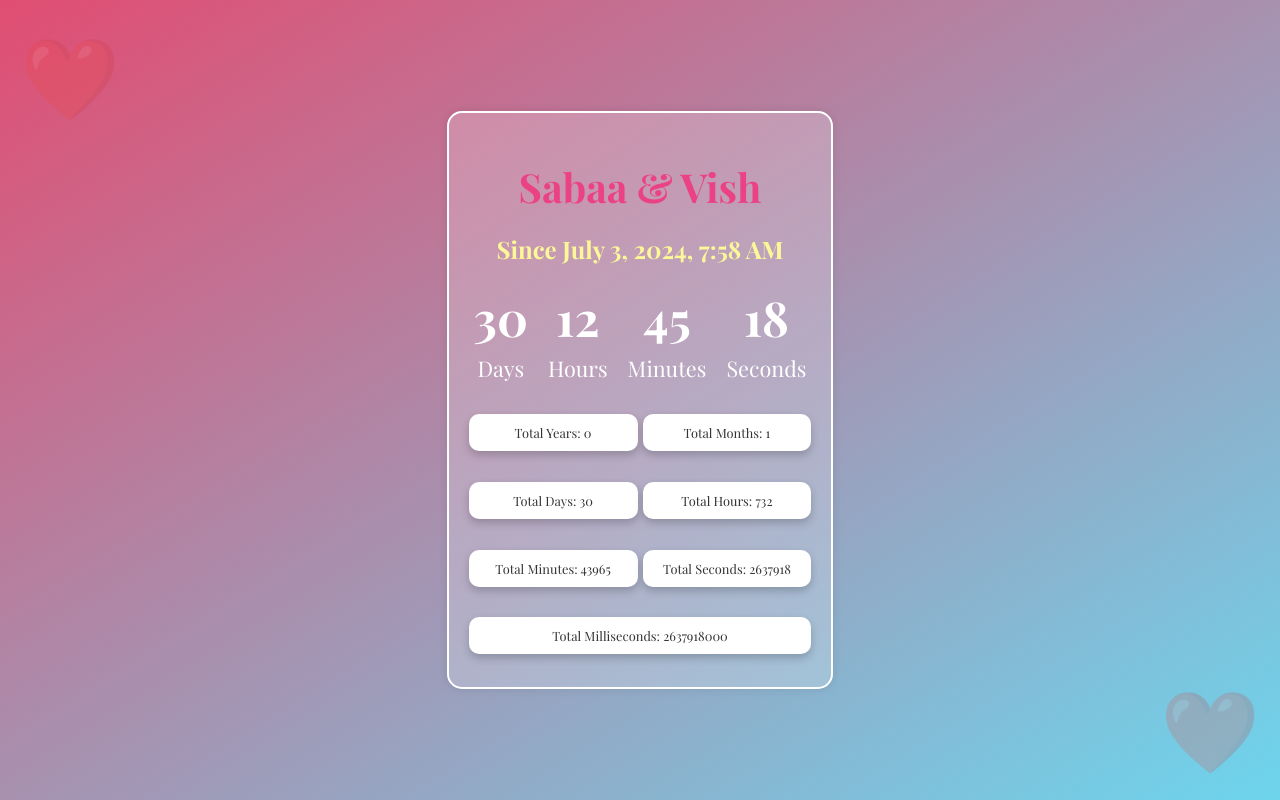
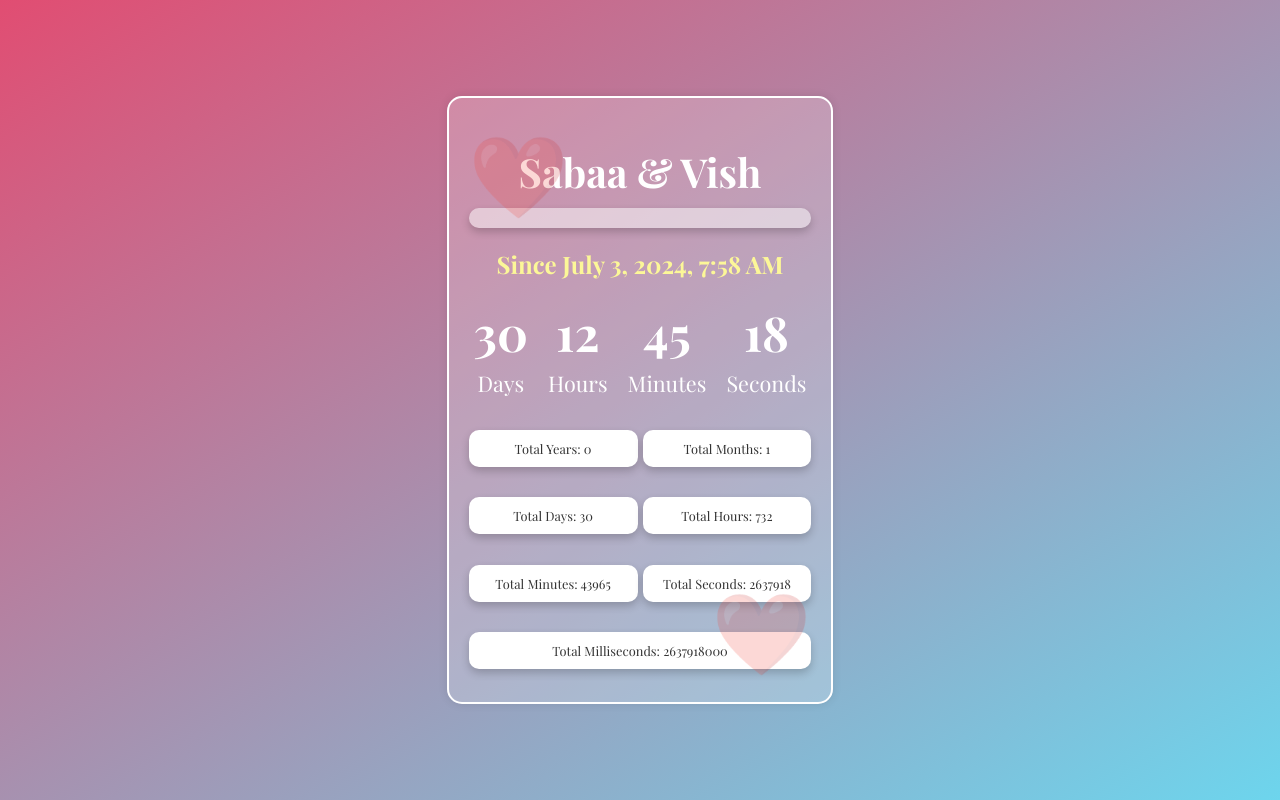
Before and after one commit to krvish21/countup, a plain HTML site: page index.html in a window 1280 px wide. Drawn offline with nearby package versions, Linux system fonts and the light colour scheme.

Commit message:
more things added

```diff
--- a/index.html
+++ b/index.html
@@ -3,13 +3,14 @@
 <head>
     <meta charset="UTF-8">
     <meta name="viewport" content="width=device-width, initial-scale=1.0">
-    <title>💏</title>
+    <title>Countup Timer</title>
     <link rel="stylesheet" href="styles.css">
     <link href="https://fonts.googleapis.com/css2?family=Playfair+Display:wght@400;700&display=swap" rel="stylesheet">
 </head>
 <body>
     <div class="countdown">
         <h1>Sabaa & Vish</h1>
+        <div id="monthly-greeting" class="monthly-greeting"></div> <!-- Added monthly greeting message container -->
         <h2>Since July 3, 2024, 7:58 AM</h2>
         <div id="timer">
             <div class="time-section">
--- a/script.js
+++ b/script.js
@@ -1,13 +1,6 @@
-// Set the date we're counting from
-const countupDate = new Date("July 3, 2024 07:58:00").getTime();
-
-// Update the count up every 1 second
-const interval = setInterval(function() {
-
-    // Get today's date and time
+function updateTimer() {
+    const countupDate = new Date("July 3, 2024 07:58:00").getTime();
     const now = new Date().getTime();
-
-    // Find the distance between now and the countup date
     const distance = now - countupDate;
 
     // Time calculations for days, hours, minutes and seconds
@@ -17,12 +10,6 @@ const interval = setInterval(function() {
     const seconds = Math.floor((distance % (1000 * 60)) / 1000);
     const milliseconds = distance % 1000;
 
-    // Display the result in the elements with id="days", "hours", "minutes", "seconds"
-    document.getElementById("days").innerText = days;
-    document.getElementById("hours").innerText = hours;
-    document.getElementById("minutes").innerText = minutes;
-    document.getElementById("seconds").innerText = seconds;
-
     // Calculate equivalent total time
     const years = Math.floor(days / 365);
     const remainingDays = days % 365;
@@ -31,7 +18,12 @@ const interval = setInterval(function() {
     const totalMinutes = Math.floor(distance / (1000 * 60));
     const totalSeconds = Math.floor(distance / 1000);
 
-    // Display the equivalent total time
+    // Display the result in the elements
+    document.getElementById("days").innerText = days;
+    document.getElementById("hours").innerText = hours;
+    document.getElementById("minutes").innerText = minutes;
+    document.getElementById("seconds").innerText = seconds;
+
     document.getElementById("total-years").innerText = `Total Years: ${years}`;
     document.getElementById("total-months").innerText = `Total Months: ${years * 12 + months}`;
     document.getElementById("total-days").innerText = `Total Days: ${days}`;
@@ -39,4 +31,20 @@ const interval = setInterval(function() {
     document.getElementById("total-minutes").innerText = `Total Minutes: ${totalMinutes}`;
     document.getElementById("total-seconds").innerText = `Total Seconds: ${totalSeconds}`;
     document.getElementById("total-milliseconds").innerText = `Total Milliseconds: ${distance}`;
-}, 1000);
+
+    // Display monthly greeting message
+    const today = new Date().getDate();
+    const greetingElement = document.getElementById('monthly-greeting');
+    if (today === 3) {
+        const monthsHere = years * 12 + months;
+        greetingElement.innerHTML = `🎉 <span>Happy ${monthsHere} Month${monthsHere === 1 ? '' : 's'}!</span> 🎉`;
+    } else {
+        greetingElement.innerHTML = '';
+    }
+}
+
+// Update the timer every 1 second
+setInterval(updateTimer, 1000);
+
+// Run updateTimer on page load
+updateTimer();
--- a/styles.css
+++ b/styles.css
@@ -17,12 +17,13 @@ body {
     background: rgba(255, 255, 255, 0.2);
     box-shadow: 0 0 10px rgba(0, 0, 0, 0.1);
     max-width: 90vw; /* Ensure container doesn't exceed screen width */
+    position: relative;
 }
 
 h1 {
     font-size: 2.5em;
     margin-bottom: 10px;
-    color: #eb4286;
+    color: #ffffff;
 }
 
 h2 {
@@ -103,6 +104,17 @@ h2 {
     opacity: 0.2;
 }
 
+.monthly-greeting {
+    font-size: 1.8em;
+    font-weight: bold;
+    color: #29581c; /* Bright color for the greeting message */
+    margin-bottom: 20px;
+    padding: 10px;
+    background: rgba(255, 255, 255, 0.5);
+    border-radius: 10px;
+    box-shadow: 0 4px 8px rgba(0, 0, 0, 0.2);
+}
+
 /* Responsive styles */
 @media (max-width: 600px) {
     h1 {
```
